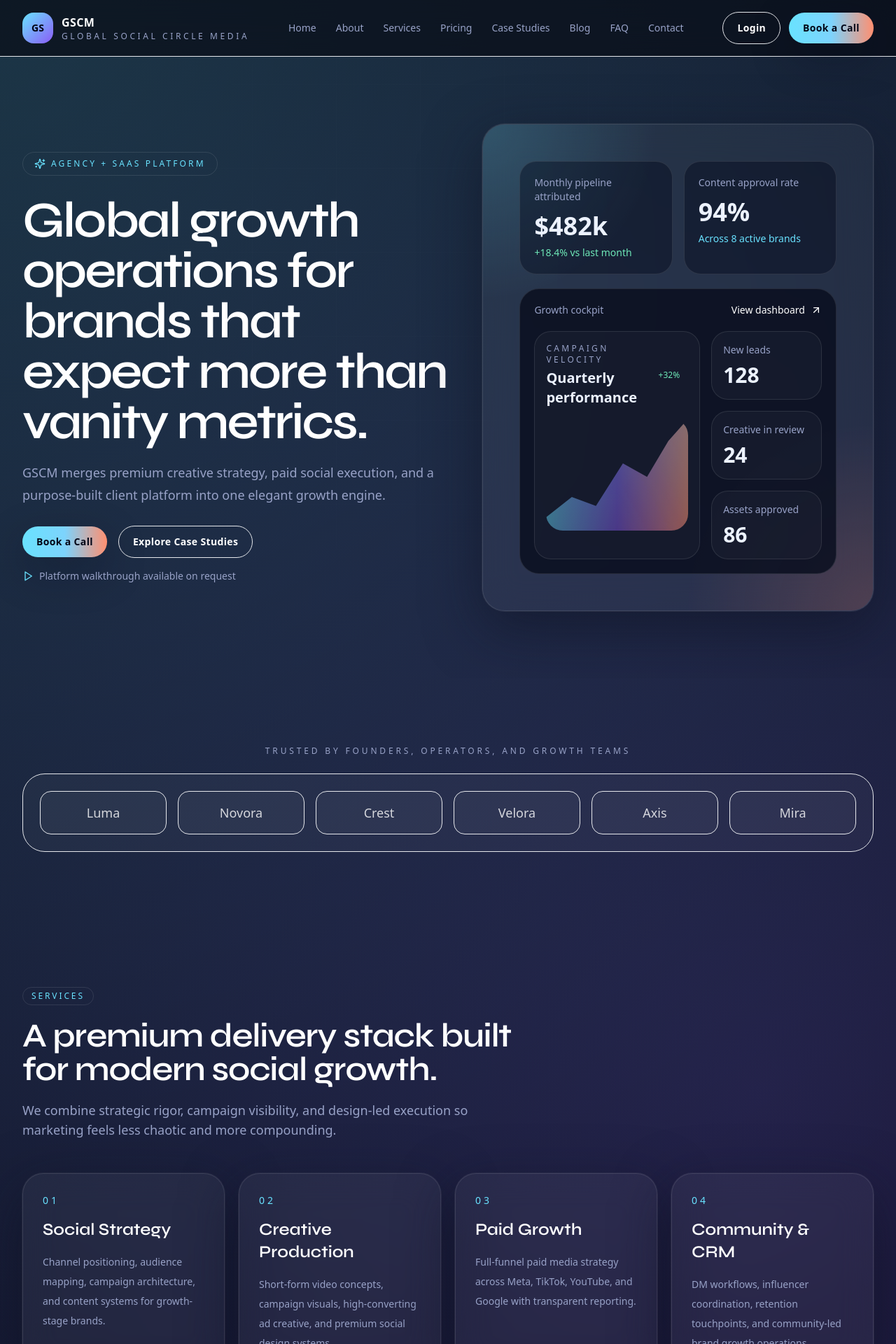
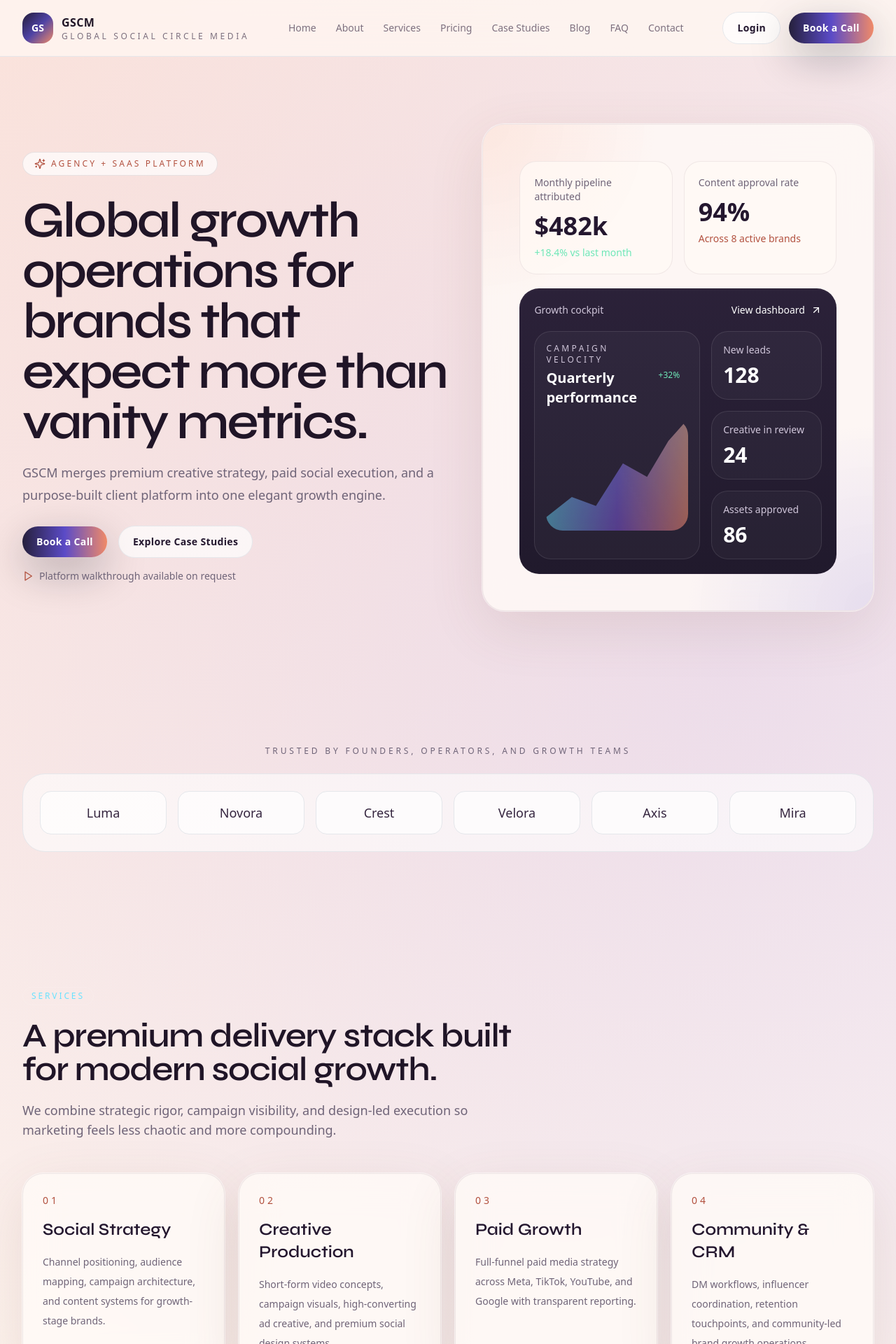
Before and after one commit to HafizTalalAhmad/GSCM, a Next.js app: page / in a window 1280 px wide. Shown: the top 1920 px of the page at 70% size. Built offline with nearby package versions, Linux system fonts and the light colour scheme.

Commit message:
Retheme public marketing site

```diff
--- a/app/(marketing)/layout.tsx
+++ b/app/(marketing)/layout.tsx
@@ -4,7 +4,7 @@ import { SiteHeader } from "@/components/layout/site-header";
 
 export default function MarketingLayout({ children }: { children: ReactNode }) {
   return (
-    <div className="bg-hero-radial">
+    <div className="marketing-theme">
       <SiteHeader />
       {children}
       <SiteFooter />
--- a/app/globals.css
+++ b/app/globals.css
@@ -71,3 +71,47 @@ a {
 .section-space {
   @apply py-16 md:py-24;
 }
+
+.marketing-theme {
+  min-height: 100vh;
+  color: #24172f;
+  background:
+    radial-gradient(circle at top left, rgba(242, 144, 117, 0.18), transparent 26%),
+    radial-gradient(circle at 82% 12%, rgba(122, 92, 245, 0.14), transparent 24%),
+    linear-gradient(180deg, #fff8f2 0%, #fff4ea 42%, #f7efe6 100%);
+}
+
+.marketing-theme .glass-panel {
+  border-color: rgba(62, 35, 56, 0.08);
+  background: rgba(255, 251, 247, 0.82);
+  box-shadow:
+    0 0 0 1px rgba(255, 255, 255, 0.55),
+    0 24px 80px rgba(114, 73, 57, 0.12);
+}
+
+.marketing-theme .text-muted {
+  color: #6f6478 !important;
+}
+
+.marketing-theme .marketing-card {
+  border-color: rgba(62, 35, 56, 0.08);
+  background: rgba(255, 250, 246, 0.72);
+}
+
+.marketing-theme .marketing-dark-card {
+  border: 1px solid rgba(53, 34, 58, 0.08);
+  background: linear-gradient(180deg, rgba(39, 29, 53, 0.98), rgba(28, 21, 40, 0.98));
+  box-shadow: inset 0 1px 0 rgba(255, 255, 255, 0.04);
+}
+
+.marketing-theme .marketing-kicker {
+  color: #b2513f;
+}
+
+.marketing-theme .marketing-title {
+  color: #201527;
+}
+
+.marketing-theme .marketing-copy {
+  color: #6f6478;
+}
--- a/components/layout/site-header.tsx
+++ b/components/layout/site-header.tsx
@@ -4,15 +4,15 @@ import { Button } from "@/components/ui/button";
 
 export function SiteHeader() {
   return (
-    <header className="sticky top-0 z-40 border-b border-white/8 bg-deep/70 backdrop-blur-xl">
+    <header className="sticky top-0 z-40 border-b border-[#2f2336]/8 bg-[rgba(255,248,242,0.76)] backdrop-blur-xl">
       <div className="container-shell flex h-20 items-center justify-between gap-6">
         <Link className="flex items-center gap-3" href="/">
-          <div className="flex h-11 w-11 items-center justify-center rounded-2xl bg-gradient-to-br from-brand to-accent text-sm font-black text-slate-950">
+          <div className="flex h-11 w-11 items-center justify-center rounded-2xl bg-gradient-to-br from-[#231c38] via-[#4e43a5] to-[#f08a68] text-sm font-black text-white">
             GS
           </div>
           <div>
-            <div className="font-semibold tracking-wide text-white">GSCM</div>
-            <div className="text-xs uppercase tracking-[0.3em] text-muted">Global Social Circle Media</div>
+            <div className="font-semibold tracking-wide text-[#221728]">GSCM</div>
+            <div className="text-xs uppercase tracking-[0.3em] text-[#7d707f]">Global Social Circle Media</div>
           </div>
         </Link>
 
@@ -20,7 +20,7 @@ export function SiteHeader() {
           {siteNav.map((item) => (
             <Link
               key={item.href}
-              className="text-sm text-muted transition hover:text-white"
+              className="text-sm text-[#7d707f] transition hover:text-[#221728]"
               href={item.href}
             >
               {item.label}
--- a/components/marketing/hero-section.tsx
+++ b/components/marketing/hero-section.tsx
@@ -8,15 +8,15 @@ export function HeroSection() {
     <section className="section-space overflow-hidden">
       <div className="container-shell grid items-center gap-10 lg:grid-cols-[1.05fr_0.95fr]">
         <MotionFade className="space-y-7">
-          <div className="inline-flex items-center gap-2 rounded-full border border-white/10 bg-white/6 px-4 py-2 text-xs uppercase tracking-[0.26em] text-brand">
+          <div className="inline-flex items-center gap-2 rounded-full border border-[#2f2336]/10 bg-white/70 px-4 py-2 text-xs uppercase tracking-[0.26em] marketing-kicker">
             <Sparkles className="h-4 w-4" />
             Agency + SaaS Platform
           </div>
           <div className="space-y-5">
-            <h1 className="max-w-5xl text-5xl font-semibold tracking-[-0.04em] text-white sm:text-6xl lg:text-7xl">
+            <h1 className="marketing-title max-w-5xl text-5xl font-semibold tracking-[-0.04em] sm:text-6xl lg:text-7xl">
               Global growth operations for brands that expect more than vanity metrics.
             </h1>
-            <p className="max-w-2xl text-lg leading-8 text-muted">
+            <p className="marketing-copy max-w-2xl text-lg leading-8">
               GSCM merges premium creative strategy, paid social execution, and a purpose-built client platform into one elegant growth engine.
             </p>
           </div>
@@ -25,32 +25,32 @@ export function HeroSection() {
             <Button href="/case-studies" variant="secondary">
               Explore Case Studies
             </Button>
-            <div className="inline-flex items-center gap-2 text-sm text-muted">
-              <Play className="h-4 w-4 text-brand" />
+            <div className="inline-flex items-center gap-2 text-sm text-[#6f6478]">
+              <Play className="h-4 w-4 text-[#b2513f]" />
               Platform walkthrough available on request
             </div>
           </div>
         </MotionFade>
 
         <MotionFade delay={0.15}>
-          <GlassCard className="relative overflow-hidden rounded-[32px] border-white/12 p-0">
-            <div className="absolute inset-0 bg-[radial-gradient(circle_at_top_left,rgba(105,226,255,0.18),transparent_28%),radial-gradient(circle_at_bottom_right,rgba(255,143,112,0.18),transparent_30%)]" />
+          <GlassCard className="relative overflow-hidden rounded-[32px] p-0">
+            <div className="absolute inset-0 bg-[radial-gradient(circle_at_top_left,rgba(240,138,104,0.14),transparent_28%),radial-gradient(circle_at_bottom_right,rgba(91,75,199,0.14),transparent_30%)]" />
             <div className="relative space-y-5 p-6">
               <div className="grid gap-4 sm:grid-cols-2">
-                <div className="rounded-3xl border border-white/10 bg-slate-950/40 p-5">
-                  <div className="text-sm text-muted">Monthly pipeline attributed</div>
-                  <div className="mt-3 text-4xl font-semibold">$482k</div>
+                <div className="marketing-card rounded-3xl border p-5">
+                  <div className="text-sm text-[#6f6478]">Monthly pipeline attributed</div>
+                  <div className="mt-3 text-4xl font-semibold text-[#24172f]">$482k</div>
                   <div className="mt-2 text-sm text-emerald-300">+18.4% vs last month</div>
                 </div>
-                <div className="rounded-3xl border border-white/10 bg-slate-950/40 p-5">
-                  <div className="text-sm text-muted">Content approval rate</div>
-                  <div className="mt-3 text-4xl font-semibold">94%</div>
-                  <div className="mt-2 text-sm text-brand">Across 8 active brands</div>
+                <div className="marketing-card rounded-3xl border p-5">
+                  <div className="text-sm text-[#6f6478]">Content approval rate</div>
+                  <div className="mt-3 text-4xl font-semibold text-[#24172f]">94%</div>
+                  <div className="mt-2 text-sm text-[#b2513f]">Across 8 active brands</div>
                 </div>
               </div>
 
-              <div className="rounded-[28px] border border-white/10 bg-[#0b1020]/85 p-5">
-                <div className="flex items-center justify-between text-sm text-muted">
+              <div className="marketing-dark-card rounded-[28px] p-5">
+                <div className="flex items-center justify-between text-sm text-[#cfc5d9]">
                   <span>Growth cockpit</span>
                   <span className="inline-flex items-center gap-2 text-white">
                     View dashboard
@@ -61,8 +61,8 @@ export function HeroSection() {
                   <div className="rounded-3xl border border-white/10 bg-white/[0.03] p-4">
                     <div className="mb-4 flex items-center justify-between">
                       <div>
-                        <div className="text-xs uppercase tracking-[0.28em] text-muted">Campaign velocity</div>
-                        <div className="mt-1 text-xl font-semibold">Quarterly performance</div>
+                        <div className="text-xs uppercase tracking-[0.28em] text-[#cfc5d9]">Campaign velocity</div>
+                        <div className="mt-1 text-xl font-semibold text-white">Quarterly performance</div>
                       </div>
                       <div className="rounded-full bg-emerald-400/12 px-3 py-1 text-xs text-emerald-300">
                         +32%
@@ -77,8 +77,8 @@ export function HeroSection() {
                       ["Assets approved", "86"],
                     ].map(([label, value]) => (
                       <div key={label} className="rounded-3xl border border-white/10 bg-white/[0.03] p-4">
-                        <div className="text-sm text-muted">{label}</div>
-                        <div className="mt-2 text-3xl font-semibold">{value}</div>
+                        <div className="text-sm text-[#cfc5d9]">{label}</div>
+                        <div className="mt-2 text-3xl font-semibold text-white">{value}</div>
                       </div>
                     ))}
                   </div>
--- a/components/marketing/home-sections.tsx
+++ b/components/marketing/home-sections.tsx
@@ -14,9 +14,9 @@ export function TrustedBySection() {
           <p className="text-center text-xs uppercase tracking-[0.32em] text-muted">
             Trusted by founders, operators, and growth teams
           </p>
-          <div className="grid grid-cols-2 gap-4 rounded-[32px] border border-white/8 bg-white/[0.03] p-6 sm:grid-cols-3 lg:grid-cols-6">
+          <div className="grid grid-cols-2 gap-4 rounded-[32px] border border-[#2f2336]/8 bg-white/60 p-6 sm:grid-cols-3 lg:grid-cols-6">
             {brands.map((brand) => (
-              <div key={brand} className="rounded-2xl border border-white/8 bg-white/[0.03] px-5 py-4 text-center text-lg font-medium text-white/80">
+              <div key={brand} className="rounded-2xl border border-[#2f2336]/8 bg-white/70 px-5 py-4 text-center text-lg font-medium text-[#35253f]">
                 {brand}
               </div>
             ))}
@@ -39,11 +39,11 @@ export function ServicesSection() {
         <div className="grid gap-5 md:grid-cols-2 xl:grid-cols-4">
           {services.map((service, index) => (
             <MotionFade key={service.title} delay={index * 0.08}>
-              <GlassCard className="h-full rounded-[30px] bg-white/[0.04]">
+              <GlassCard className="h-full rounded-[30px] bg-white/70">
                 <div className="space-y-4">
-                  <div className="text-sm uppercase tracking-[0.28em] text-brand">0{index + 1}</div>
-                  <h3 className="text-2xl font-semibold text-white">{service.title}</h3>
-                  <p className="text-sm leading-7 text-muted">{service.description}</p>
+                  <div className="text-sm uppercase tracking-[0.28em] text-[#b2513f]">0{index + 1}</div>
+                  <h3 className="text-2xl font-semibold text-[#24172f]">{service.title}</h3>
+                  <p className="text-sm leading-7 text-[#6f6478]">{service.description}</p>
                 </div>
               </GlassCard>
             </MotionFade>
@@ -70,8 +70,8 @@ export function ExpertiseSection() {
             {expertise.map((item) => (
               <GlassCard key={item} className="rounded-[28px]">
                 <div className="flex items-center justify-between">
-                  <div className="text-lg font-medium text-white">{item}</div>
-                  <CheckCircle2 className="h-5 w-5 text-brand" />
+                  <div className="text-lg font-medium text-[#24172f]">{item}</div>
+                  <CheckCircle2 className="h-5 w-5 text-[#b2513f]" />
                 </div>
               </GlassCard>
             ))}
@@ -101,7 +101,7 @@ export function WhyChooseUsSection() {
               {points.map((point) => (
                 <div key={point} className="flex gap-4 rounded-3xl border border-white/8 bg-white/[0.03] p-5">
                   <div className="mt-1 h-3 w-3 rounded-full bg-gradient-to-r from-brand to-coral" />
-                  <p className="text-sm leading-7 text-muted">{point}</p>
+                  <p className="text-sm leading-7 text-[#6f6478]">{point}</p>
                 </div>
               ))}
             </div>
@@ -122,11 +122,11 @@ export function CaseStudiesSection() {
             <MotionFade key={item.title} delay={index * 0.08}>
               <GlassCard className="rounded-[30px]">
                 <div className="space-y-5">
-                  <div className="text-xs uppercase tracking-[0.28em] text-muted">{item.category}</div>
-                  <h3 className="text-2xl font-semibold text-white">{item.title}</h3>
-                  <div className="flex items-center justify-between rounded-2xl border border-white/8 bg-white/[0.03] px-4 py-3">
-                    <span className="text-sm text-muted">Headline result</span>
-                    <span className="text-sm font-semibold text-brand">{item.result}</span>
+                  <div className="text-xs uppercase tracking-[0.28em] text-[#8f7d86]">{item.category}</div>
+                  <h3 className="text-2xl font-semibold text-[#24172f]">{item.title}</h3>
+                  <div className="flex items-center justify-between rounded-2xl border border-[#2f2336]/8 bg-white/70 px-4 py-3">
+                    <span className="text-sm text-[#6f6478]">Headline result</span>
+                    <span className="text-sm font-semibold text-[#b2513f]">{item.result}</span>
                   </div>
                 </div>
               </GlassCard>
@@ -146,8 +146,8 @@ export function MetricsSection() {
           <div className="grid gap-6 md:grid-cols-2 xl:grid-cols-4">
             {metrics.map((metric) => (
               <div key={metric.label} className="rounded-[28px] border border-white/8 bg-white/[0.03] p-5">
-                <div className="text-4xl font-semibold text-white">{metric.value}</div>
-                <div className="mt-3 text-sm text-muted">{metric.label}</div>
+                <div className="text-4xl font-semibold text-[#24172f]">{metric.value}</div>
+                <div className="mt-3 text-sm text-[#6f6478]">{metric.label}</div>
               </div>
             ))}
           </div>
@@ -166,10 +166,10 @@ export function TestimonialsSection() {
           {testimonials.map((testimonial, index) => (
             <MotionFade key={testimonial.author} delay={index * 0.08}>
               <GlassCard className="rounded-[30px]">
-                <p className="text-xl leading-9 text-white/92">{testimonial.quote}</p>
+                <p className="text-xl leading-9 text-[#24172f]">{testimonial.quote}</p>
                 <div className="mt-8">
-                  <div className="font-medium text-white">{testimonial.author}</div>
-                  <div className="text-sm text-muted">{testimonial.role}</div>
+                  <div className="font-medium text-[#24172f]">{testimonial.author}</div>
+                  <div className="text-sm text-[#6f6478]">{testimonial.role}</div>
                 </div>
               </GlassCard>
             </MotionFade>
@@ -191,17 +191,17 @@ export function PricingPreviewSection() {
               <GlassCard className="h-full rounded-[30px]">
                 <div className="space-y-6">
                   <div>
-                    <div className="text-sm uppercase tracking-[0.26em] text-muted">{tier.name}</div>
-                    <div className="mt-4 text-4xl font-semibold text-white">
+                    <div className="text-sm uppercase tracking-[0.26em] text-[#8f7d86]">{tier.name}</div>
+                    <div className="mt-4 text-4xl font-semibold text-[#24172f]">
                       {tier.price}
-                      <span className="text-base text-muted">{tier.period}</span>
+                      <span className="text-base text-[#6f6478]">{tier.period}</span>
                     </div>
                   </div>
-                  <p className="text-sm leading-7 text-muted">{tier.description}</p>
+                  <p className="text-sm leading-7 text-[#6f6478]">{tier.description}</p>
                   <div className="space-y-3">
                     {tier.features.map((feature) => (
-                      <div key={feature} className="flex items-center gap-3 text-sm text-white/88">
-                        <CheckCircle2 className="h-4 w-4 text-brand" />
+                      <div key={feature} className="flex items-center gap-3 text-sm text-[#35253f]">
+                        <CheckCircle2 className="h-4 w-4 text-[#b2513f]" />
                         {feature}
                       </div>
                     ))}
@@ -226,9 +226,9 @@ export function BlogPreviewSection() {
             <MotionFade key={post.title} delay={index * 0.08}>
               <GlassCard className="h-full rounded-[30px]">
                 <div className="space-y-6">
-                  <div className="text-xs uppercase tracking-[0.28em] text-muted">{post.category}</div>
-                  <h3 className="text-2xl font-semibold text-white">{post.title}</h3>
-                  <div className="flex items-center justify-between text-sm text-muted">
+                  <div className="text-xs uppercase tracking-[0.28em] text-[#8f7d86]">{post.category}</div>
+                  <h3 className="text-2xl font-semibold text-[#24172f]">{post.title}</h3>
+                  <div className="flex items-center justify-between text-sm text-[#6f6478]">
                     <span>{post.readTime}</span>
                     <ArrowRight className="h-4 w-4" />
                   </div>
@@ -252,8 +252,8 @@ export function FaqPreviewSection() {
             <MotionFade key={faq.question} delay={index * 0.06}>
               <GlassCard className="rounded-[28px]">
                 <div className="space-y-3">
-                  <h3 className="text-lg font-semibold text-white">{faq.question}</h3>
-                  <p className="text-sm leading-7 text-muted">{faq.answer}</p>
+                  <h3 className="text-lg font-semibold text-[#24172f]">{faq.question}</h3>
+                  <p className="text-sm leading-7 text-[#6f6478]">{faq.answer}</p>
                 </div>
               </GlassCard>
             </MotionFade>
@@ -268,14 +268,14 @@ export function FinalCtaSection() {
   return (
     <section className="section-space pt-8">
       <div className="container-shell">
-        <GlassCard className="rounded-[36px] bg-gradient-to-br from-white/10 via-white/[0.04] to-brand/10 px-8 py-10 sm:px-10 sm:py-14">
+        <GlassCard className="rounded-[36px] bg-gradient-to-br from-[#fffdfb] via-[#fff7f0] to-[#ffe5da] px-8 py-10 sm:px-10 sm:py-14">
           <div className="flex flex-col gap-8 lg:flex-row lg:items-end lg:justify-between">
             <div className="max-w-3xl space-y-4">
-              <div className="text-xs uppercase tracking-[0.3em] text-brand">Final CTA</div>
-              <h2 className="text-4xl font-semibold tracking-tight text-white sm:text-5xl">
+              <div className="text-xs uppercase tracking-[0.3em] text-[#b2513f]">Final CTA</div>
+              <h2 className="text-4xl font-semibold tracking-tight text-[#24172f] sm:text-5xl">
                 Ready to upgrade from scattered marketing to a premium growth machine?
               </h2>
-              <p className="text-base leading-8 text-muted">
+              <p className="text-base leading-8 text-[#6f6478]">
                 Let&apos;s design the strategy, creative system, and reporting workflow your brand actually deserves.
               </p>
             </div>
--- a/components/ui/button.tsx
+++ b/components/ui/button.tsx
@@ -11,11 +11,11 @@ type ButtonProps = {
 
 const variants = {
   primary:
-    "bg-gradient-to-r from-brand via-sky-300 to-coral text-slate-950 shadow-soft hover:scale-[1.01]",
+    "bg-gradient-to-r from-[#26203c] via-[#5b4bc7] to-[#f08a68] text-white shadow-soft hover:scale-[1.01]",
   secondary:
-    "border border-white/12 bg-white/6 text-white hover:bg-white/10",
+    "border border-[#2f2336]/12 bg-white/70 text-[#24172f] hover:bg-white/90",
   ghost:
-    "text-muted hover:text-white",
+    "text-[#6f6478] hover:text-[#24172f]",
 };
 
 export function Button({
--- a/components/ui/section-heading.tsx
+++ b/components/ui/section-heading.tsx
@@ -12,11 +12,11 @@ export function SectionHeading({
   return (
     <div className="max-w-3xl space-y-5">
       <Badge>{eyebrow}</Badge>
-      <h2 className="max-w-3xl text-4xl font-semibold tracking-tight text-white sm:text-5xl">
+      <h2 className="marketing-title max-w-3xl text-4xl font-semibold tracking-tight sm:text-5xl">
         {title}
       </h2>
       {description ? (
-        <p className="max-w-2xl text-base leading-8 text-muted sm:text-lg">{description}</p>
+        <p className="marketing-copy max-w-2xl text-base leading-8 sm:text-lg">{description}</p>
       ) : null}
     </div>
   );
```
Also changed, not shown: components/layout/site-footer.tsx (+5 -5 lines).
